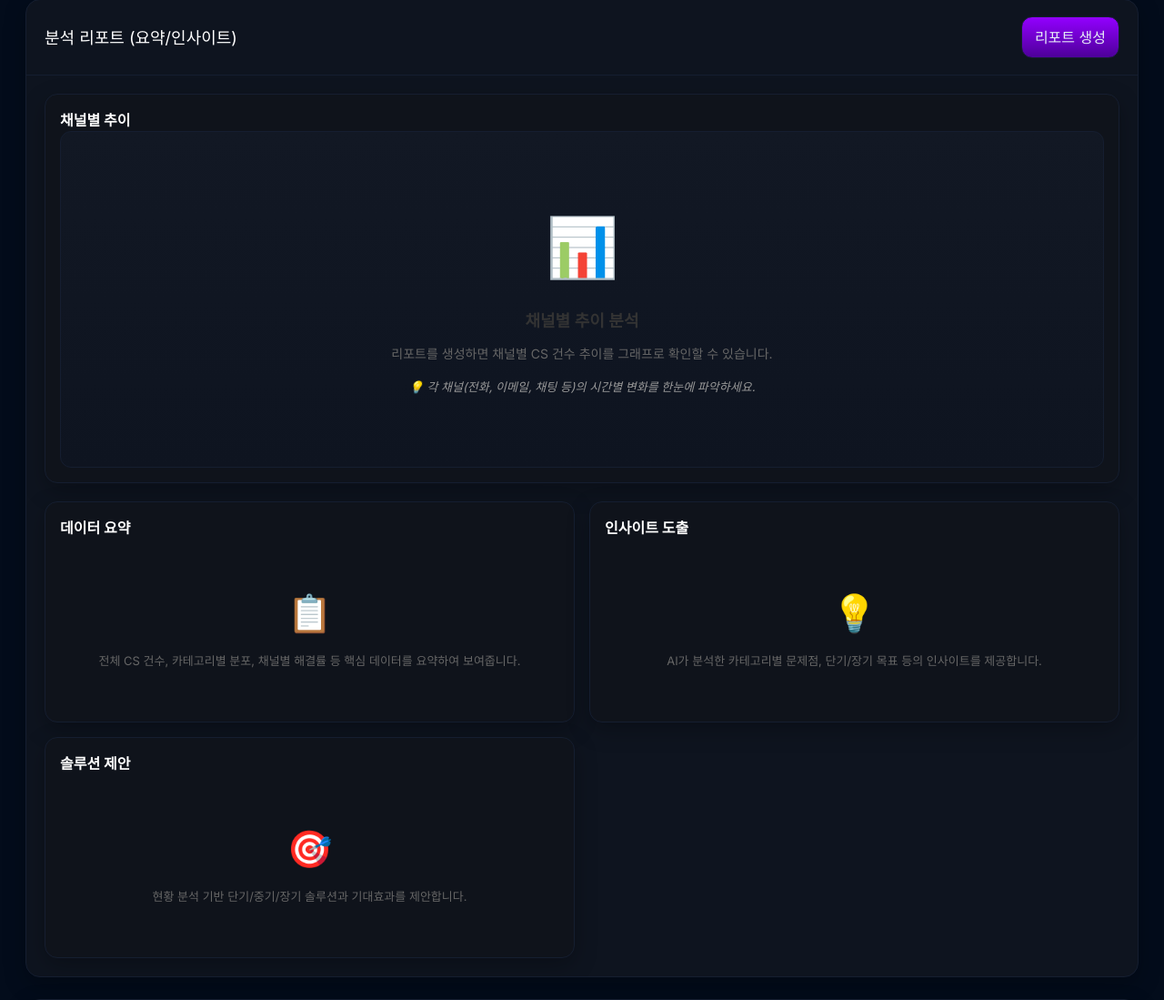
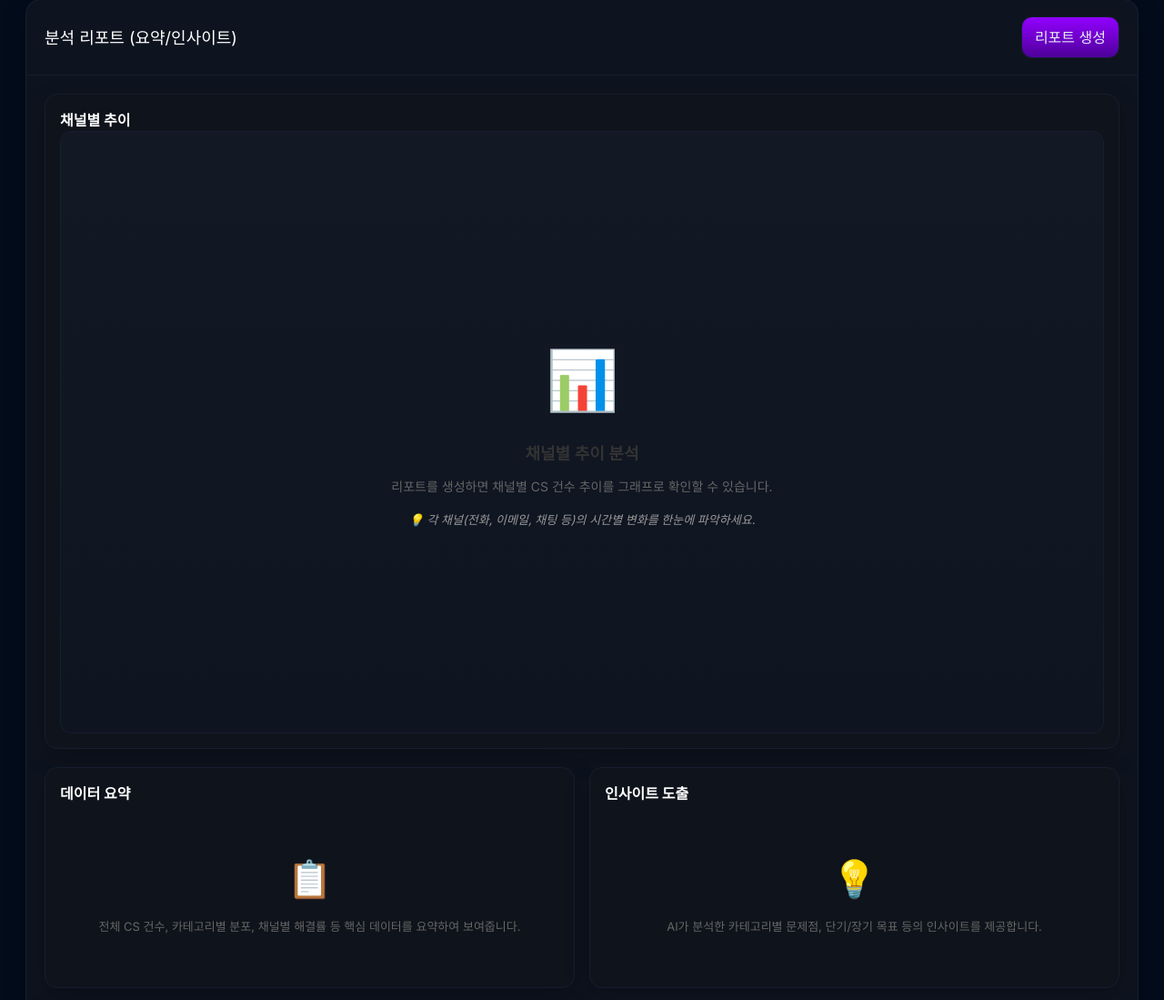
Before and after one commit to ghwo6/ClaraCS, a Flask app: page /report in a window 1280 px wide. Shown: the part 101-1200 px from the top of the page at 91% size. Run offline with Flask 3, Linux system fonts and the light colour scheme; parts of the project's set-up code (start-up, migrations or seed data) failed here and were passed over; some libraries are stand-ins or nearby versions.

Commit message:
Fix: 분석리포트 > 채널별추이 그래프 한눈에보이게 수정 (min-height 조정, 3줄부터 스크롤)

```diff
--- a/static/css/report.css
+++ b/static/css/report.css
@@ -59,7 +59,7 @@
 }
 
 #channel-trends-card .chart-box {
-    min-height: 370px;  /* 차트 박스 최소 높이 (2/3 비율) */
+    min-height: 662px;  /* 차트 박스 최소 높이 (2/3 비율) */
     display: flex;
     justify-content: center;  /* 가운데 정렬 */
     align-items: center;  /* 세로 가운데 정렬 */
@@ -68,7 +68,7 @@
 /* 채널별 차트 컨테이너 (가로 스크롤 방지, 세로 스크롤만) */
 #channel-charts-container {
     padding: 20px;
-    max-height: 600px;  /* 그래프 높이 (2/3 비율) */
+    max-height: 680px;  /* 2줄(8개)까지 스크롤 없이: (300px * 2줄) + gap(20px) + padding(40px) = 660px + 여유 20px */
     overflow-y: auto;
     overflow-x: hidden;  /* 가로 스크롤 방지 */
     width: 100%;
```
